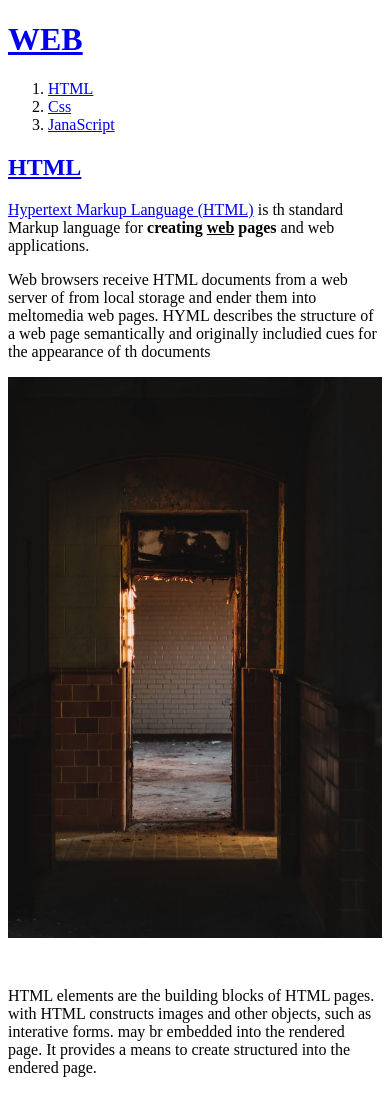
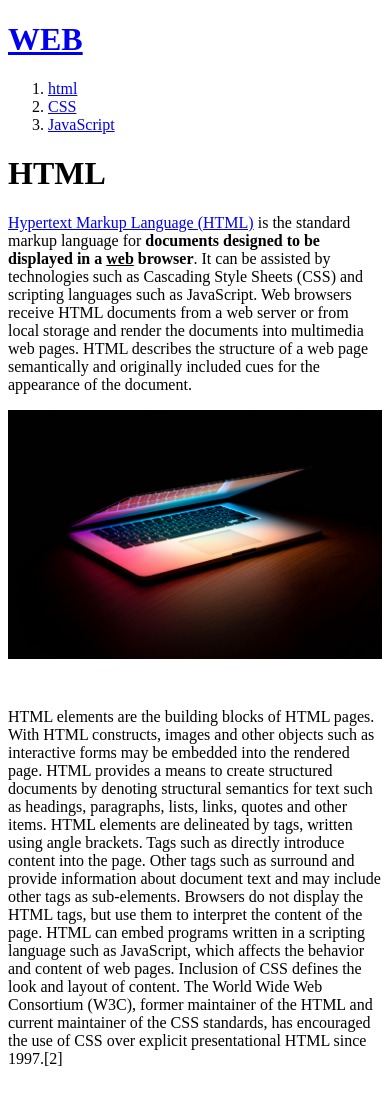
Before and after one commit to WOOSEOK-CHOI1/Web1, a plain HTML site: page 1.html in a window 390 px wide. Drawn offline with Linux system fonts and the light colour scheme.

Commit message:
Add files via upload

```diff
--- a/1.html
+++ b/1.html
@@ -1,23 +1,24 @@
-<!doctype html>
+<!Doctype html>
 <html>
-<head>
-<title>WEB1 - html</title>
-<meta charset-"utf-8">
-</head>
-
+ <head>
+  <title>WEB1-html</title>
+  <meta charset="utf-8">
+ </head>
 <body>
-<h1><a href="index.html">WEB</h1>
-<ol>
-<li><a href="1.html">HTML</li>
-<li><a href="2.html">Css</li>
-<li><a href="3.html">JanaScript</li>
-</ol>
-
-
-<h2>HTML</h2>
-<p><a href="https://www.w3.org/TR/html51/" target="_blank" title="html5 specification">Hypertext Markup Language (HTML)</a> is th standard Markup language for <Strong> creating <u>web</u> pages</Strong> and web applications.</p>
-Web browsers receive HTML documents from a web server of from local storage and ender them into meltomedia web pages. HYML describes the structure of a web page semantically and originally includied cues for the appearance of th documents</p>
-<img src="coding.jpg" width="100%">
-<p style="margin-top:45px;">HTML elements are the building blocks of HTML pages. with HTML constructs images and other objects, such as interative forms. may br embedded into the rendered page. It provides a means to create structured into the endered page.</p>
-</body>
+  <h1><a href="index.html">WEB</a></h1>
+  <ol>
+   <li><a href="1.html">html</a></li>
+   <li><a href="2.html">CSS</a></li>
+   <li><a href="3.html">JavaScript</a></li>
+  </ol>
+   <h1>HTML</h1>
+    <p><a href="https://www.w3.org/TR/html52/" target="_blank" title="html5 specification">Hypertext Markup Language (HTML)</a> is the standard markup language for <strong>documents designed to be displayed in a <u>web</u> browser</strong>. It can be assisted by technologies such as Cascading Style Sheets (CSS) and scripting languages such as JavaScript.
+      Web browsers receive HTML documents from a web server or from local storage and render the documents into multimedia web pages. HTML describes the structure of a web page semantically and originally included cues for the appearance of the document.
+    </p>
+      <img src="html.jpg" width="100%">
+    <p style="margin-top:45px;">HTML elements are the building blocks of HTML pages. With HTML constructs, images and other objects such as interactive forms may be embedded into the rendered page. HTML provides a means to create structured documents by denoting structural semantics for text such as headings, paragraphs, lists, links, quotes and other items. HTML elements are delineated by tags, written using angle brackets. Tags such as directly introduce content into the page. Other tags such
+       as surround and provide information about document text and may include other tags as sub-elements. Browsers do not display the HTML tags, but use them to interpret the content of the page.
+       HTML can embed programs written in a scripting language such as JavaScript, which affects the behavior and content of web pages. Inclusion of CSS defines the look and layout of content. The World Wide Web Consortium (W3C), former maintainer of the HTML and current maintainer of the CSS standards, has encouraged the use of CSS over explicit presentational HTML since 1997.[2]
+    </p>
+ </body>
 </html>
```
Also changed, not shown: 2.html (+9 -11 lines), 3.html (+9 -12 lines), html.jpg (added).
